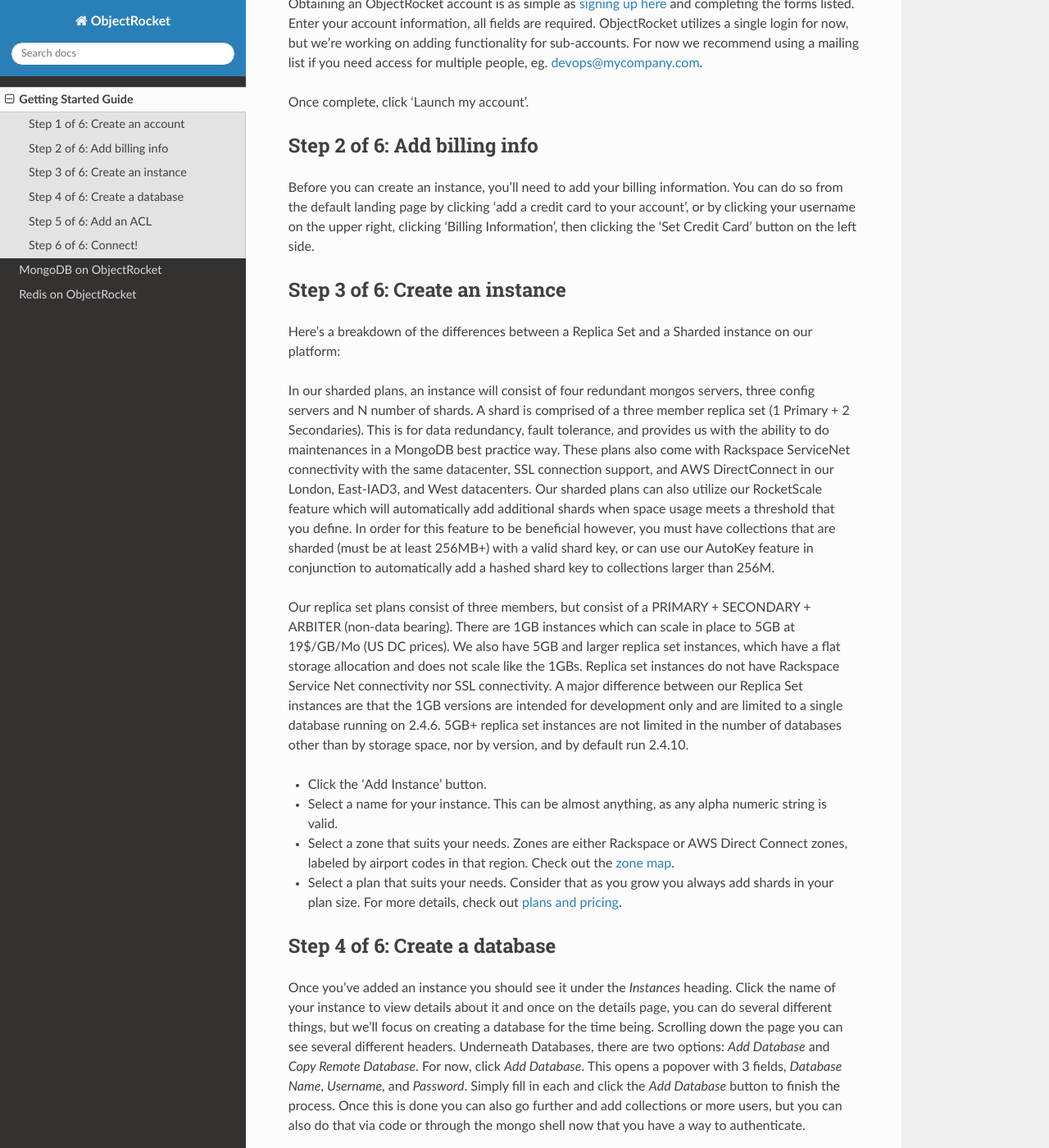
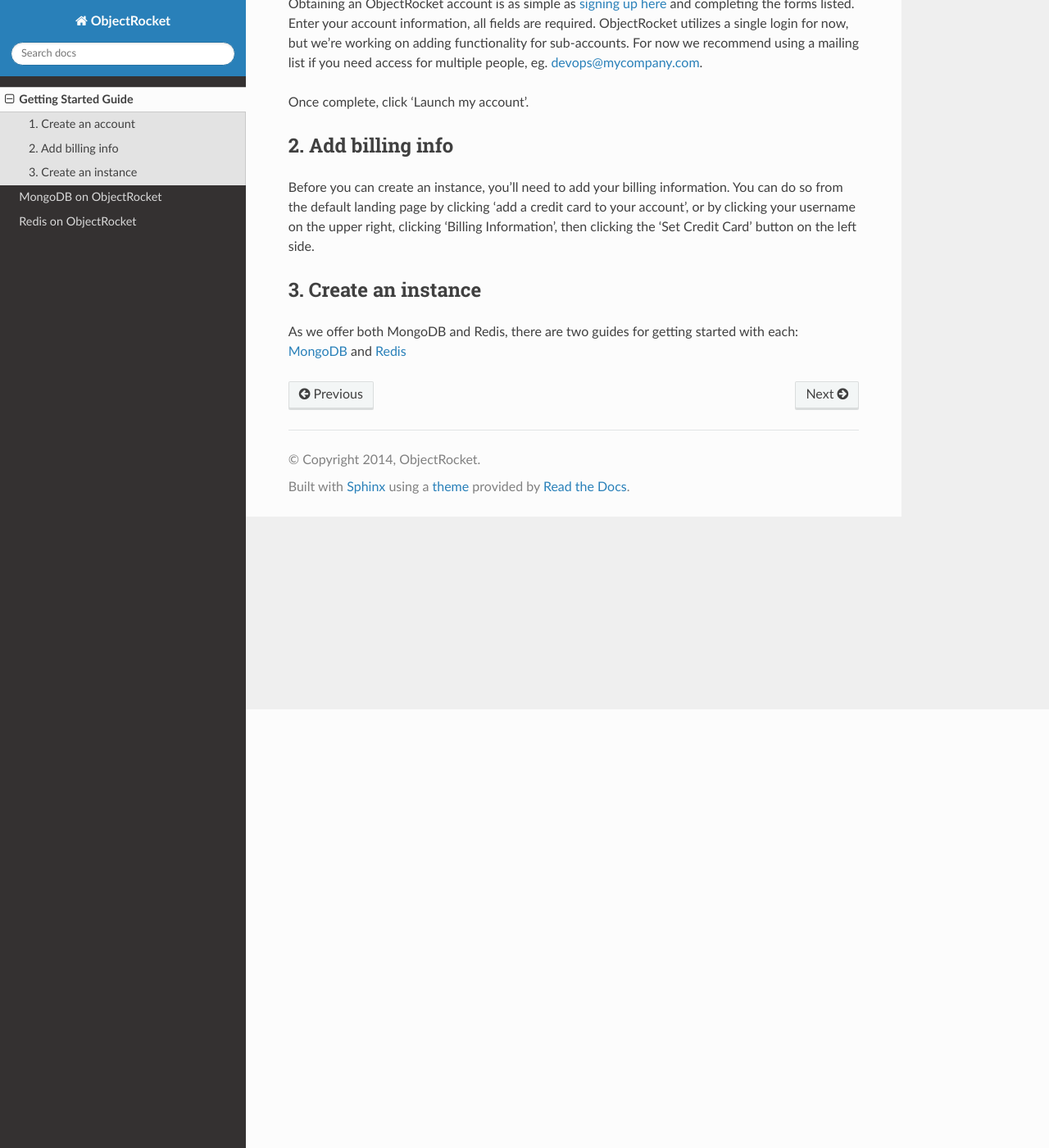
Before and after one commit to zcorleissen/documentation, a Sphinx documentation site: the page built from source/getting_started.rst, in a window 1280 px wide and 1400 px high, scrolled down 535 px. Shown: the whole window at 82% size. Built offline with Sphinx 7.4.7 and the Read the Docs theme 2.0.0, drawn with Linux system fonts in a browser that asks for light colours; pages that are not in the unit, such as notebooks, are missing from menus; some of the changed text lies outside the part shown.

Commit message:
breaking out redis and mongo

```diff
--- a/source/getting_started.rst
+++ b/source/getting_started.rst
@@ -12,59 +12,19 @@
 5. Add an ACL
 6. Connect!
 
-Step 1 of 6: Create an account
+1. Create an account
 ~~~~~~~~~~~~~~~~~~~~~~~~~~~~~~
 
 Obtaining an ObjectRocket account is as simple as `signing up here <https://app.objectrocket.com/sign_up>`_ and completing the forms listed. Enter your account information, all fields are required. ObjectRocket utilizes a single login for now, but we're working on adding functionality for sub-accounts. For now we recommend using a mailing list if you need access for multiple people, eg. devops@mycompany.com.
 
 Once complete, click 'Launch my account'.
 
-Step 2 of 6: Add billing info
+2. Add billing info
 ~~~~~~~~~~~~~~~~~~~~~~~~~~~~~
 
 Before you can create an instance, you'll need to add your billing information. You can do so from the default landing page by clicking 'add a credit card to your account', or by clicking your username on the upper right, clicking 'Billing Information', then clicking the 'Set Credit Card' button on the left side.
 
-Step 3 of 6: Create an instance
+3. Create an instance
 ~~~~~~~~~~~~~~~~~~~~~~~~~~~~~~~
 
-Here's a breakdown of the differences between a Replica Set and a Sharded instance on our platform:
-
-In our sharded plans, an instance will consist of four redundant mongos servers, three config servers and N number of shards. A shard is comprised of a three member replica set (1 Primary + 2 Secondaries).  This is for data redundancy, fault tolerance, and provides us with the ability to do maintenances in a MongoDB best practice way. These plans also come with Rackspace ServiceNet connectivity with the same datacenter, SSL connection support, and AWS DirectConnect in our London, East-IAD3, and West datacenters. Our sharded plans can also utilize our RocketScale feature which will automatically add additional shards when space usage meets a threshold that you define. In order for this feature to be beneficial however, you must have collections that are sharded (must be at least 256MB+) with a valid shard key, or can use our AutoKey feature in conjunction to automatically add a hashed shard key to collections larger than 256M.
-
-Our replica set plans consist of three members, but consist of a PRIMARY + SECONDARY + ARBITER (non-data bearing). There are 1GB instances which can scale in place to 5GB at 19$/GB/Mo (US DC prices). We also have 5GB and larger replica set instances, which have a flat storage allocation and does not scale like the 1GBs. Replica set instances do not have Rackspace Service Net connectivity nor SSL connectivity. A major difference between our Replica Set instances are that the 1GB versions are intended for development only and are limited to a single database running on 2.4.6. 5GB+ replica set instances are not limited in the number of databases other than by storage space, nor by version, and by default run 2.4.10.
-
-- Click the 'Add Instance' button.
-
-- Select a name for your instance. This can be almost anything, as any alpha numeric string is valid.
-
-- Select a zone that suits your needs. Zones are either Rackspace or AWS Direct Connect zones, labeled by airport codes in that region. Check out the `zone map <http://objectrocket.com/features>`_.
-
-- Select a plan that suits your needs. Consider that as you grow you always add shards in your plan size. For more details, check out `plans and pricing <http://www.objectrocket.com/pricing>`_.
-
-Step 4 of 6: Create a database
-~~~~~~~~~~~~~~~~~~~~~~~~~~~~~~
-
-Once you've added an instance you should see it under the `Instances` heading. Click the name of your instance to view details about it and once on the details page, you can do several different things, but we'll focus on creating a database for the time being. Scrolling down the page you can see several different headers. Underneath Databases, there are two options: `Add Database` and `Copy Remote Database`. For now, click `Add Database`. This opens a popover with 3 fields, `Database Name`, `Username`, and `Password`. Simply fill in each and click the `Add Database` button to finish the process. Once this is done you can also go further and add collections or more users, but you can also do that via code or through the mongo shell now that you have a way to authenticate.
-
-Step 5 of 6: Add an ACL
-~~~~~~~~~~~~~~~~~~~~~~~
-
-Back to the instance details page, under the heading `Security`, you have the option to `Add ACL`. This is necessary as we don't allow any access by default so you need to add any appropriate ACL's for your servers connecting to ObjectRocket. There are two fields: `IP Address` and `Description`. Only IP is mandatory, but a description can certainly help if you plan to have more than a few.
-
-Step 6 of 6: Connect!
-~~~~~~~~~~~~~~~~~~~~~~~
-
-Provided you've added an ACL and have a database with a user you can authenticate with, you can test basic connectivity from your terminal of choice with the Mongo shell:
-
-::
-
-	$ mongo iad-mongos0.objectrocket.com:<PORT>/<DATABASE> -u <USER> -p <PASSWORD>
-	MongoDB shell version: 2.4.6
-	connecting to: iad-mongos0.objectrocket.com:<PORT>/<DATABASE>
-	mongos> show collections
-	exampleDB
-	system.indexes
-	system.users
-	mongos>
-
-If see something similar after running `show collections` you're connected and can do anything you'd expect to against this database. If you run into any issues or just want some guidance please don't hesitate to reach out to us at `support@objectrocket.com <mailto:support@objectrocket.com>`_!
+As we offer both MongoDB and Redis, there are two guides for getting started with each: `MongoDB <http://docs.objectrocket.com/getting_started_mongo.html>`_ and `Redis <http://docs.objectrocket.com/getting_started_redis.html>`_
```
